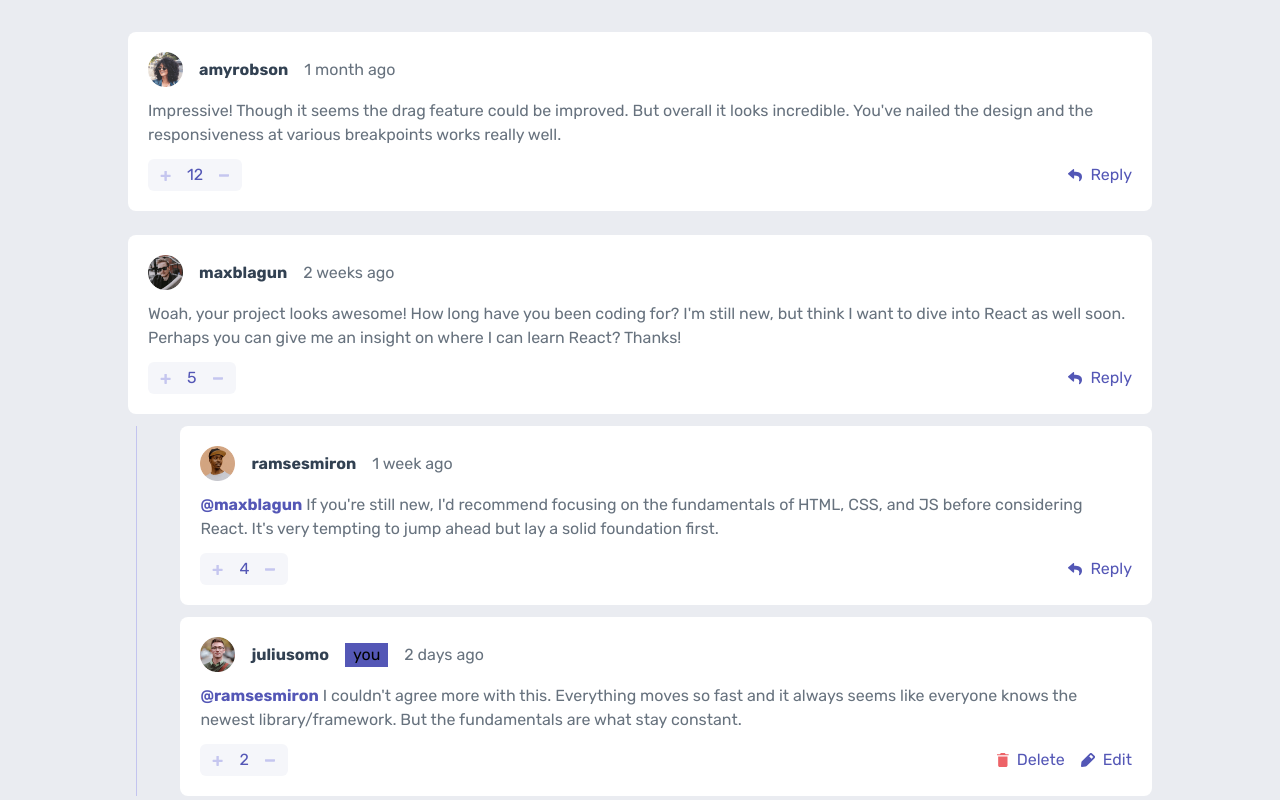
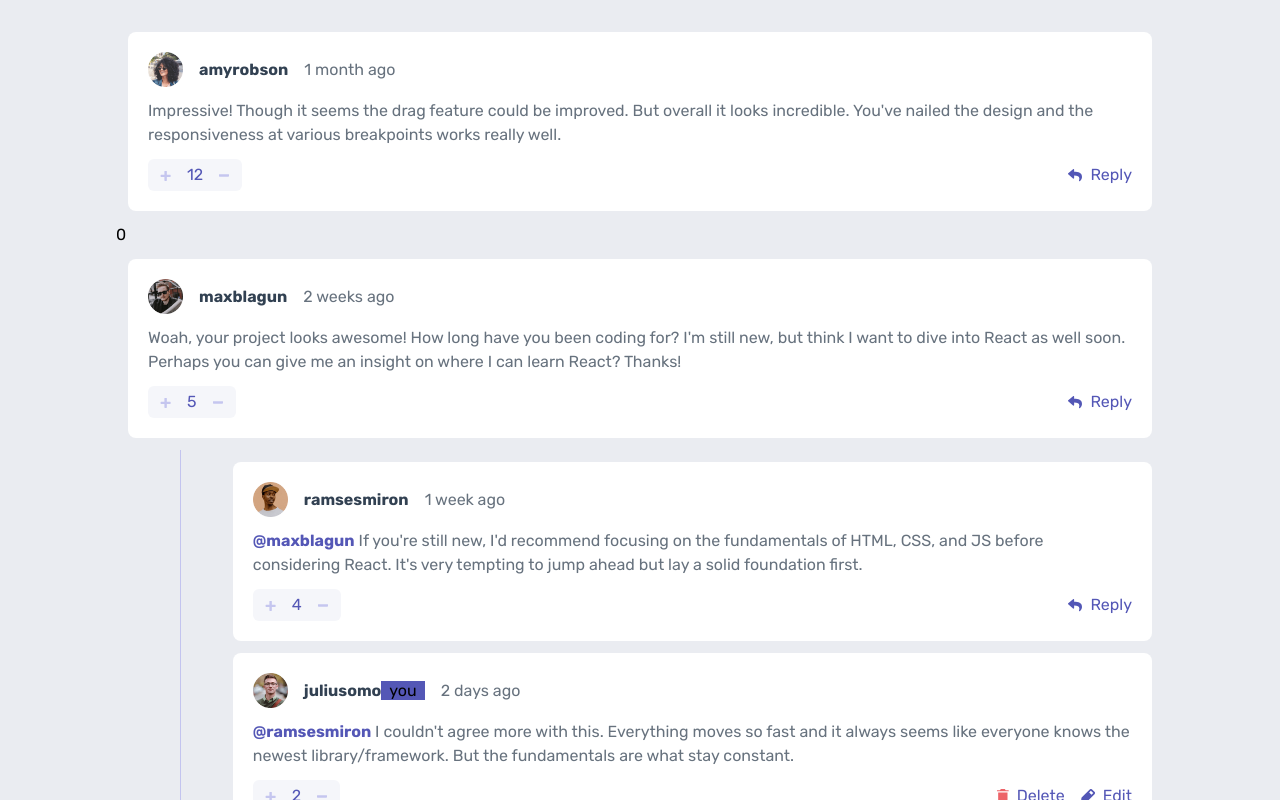
Before and after one commit to NinfarZ/interactive-comments-section, a Next.js app: page / in a window 1280 px wide. Shown: the top 800 px of the page. Built offline with nearby package versions, Linux system fonts and the light colour scheme.

Commit message:
Updated replying logic

```diff
--- a/package.json
+++ b/package.json
@@ -11,6 +11,7 @@
   "dependencies": {
     "eslint": "8.35.0",
     "eslint-config-next": "13.2.3",
+    "moment": "^2.29.4",
     "next": "13.2.3",
     "react": "18.2.0",
     "react-dom": "18.2.0"
--- a/pages/Comment.js
+++ b/pages/Comment.js
@@ -1,16 +1,20 @@
 import React from 'react'
 import { useState, useEffect } from 'react'
-import Image from 'next/image'
+import SendComment from './SendComment'
+import moment from 'moment/moment'
+
 
 export default function Comment(props) {
 
     const [score, setScore] = useState(props.score)
+    const [isEditing, setIsEditing] = useState(false)
     const [content, setContent] = useState(props.content)
     const [replies, setReplies] = useState(props.replies)
+    const [isReplying, setIsReplying] = useState(false)
     const [userScore, setUserScore] = useState(0)
     const [isVisible, setIsVisible] = useState(true)
 
-    const isReply = props.hasOwnProperty('replyingTo') ? true : false
+
     function like() {
         if (userScore === 1) return
         setScore(score + 1)
@@ -27,16 +31,119 @@ export default function Comment(props) {
         setIsVisible(false)
     }
 
+    function editComment() {
+        setIsEditing(true)
+    }
+
+    function Content() {
+        const replyTag = props.replyingTo ? `@${props.replyingTo}` : null
+        return (
+            <>
+                {!isEditing && (
+
+                    <p className='text-Grayish-Blue'><span className='text-Moderate-blue font-bold'>{replyTag}</span> {content}</p>
+
+                ) || <ContentEdit />}
+            </>
+        )
+    }
+
+    function ContentEdit() {
+        const handleContentChange = (event) => {
+            setContent(event.target.value)
+        }
+
+        const handleEditSubmit = () => {
+            setIsEditing(false)
+        }
+        return (
+            <div className='flex flex-col'>
+                <textarea onChange={handleContentChange} value={content}
+                    rows='5'
+                    className='bg-White border resize-none border-Light-gray py-2 px-5 rounded-md placeholder:text-start text-Grayish-Blue'
+                    placeholder='Add a comment...' />
+                <div className='flex justify-end my-4'>
+                    <button onClick={handleEditSubmit} className='bg-Moderate-blue px-3 py-1 rounded-md'>UPDATE</button>
+                </div>
+
+            </div>
+        )
+    }
+
+    function Username() {
+        return (
+            <>
+                {props.username === props.currentUser.username && (
+                    <div>
+                        <span className='text-Dark-blue font-bold'>{props.currentUser.username}</span>
+                        <span className='bg-Moderate-blue px-2'>you</span>
+                    </div>
+                ) || <span className='text-Dark-blue font-bold'>{props.username}</span>}
+            </>
+        )
+    }
+
+    function CommentButtons() {
+
+        const handleIsReplying = () => {
+            setIsReplying(true)
+        }
+        if (props.username === props.currentUser.username) {
+            return (
+                <>
+                    <button onClick={removeComment} className='flex space-x-2 items-center py-1 '>
+                        <img src='images/icon-delete.svg' alt='delete' />
+                        <p className='text-Moderate-blue '>Delete</p>
+                    </button>
+                    <button onClick={editComment} className='flex space-x-2 items-center py-1 '>
+                        <img src='images/icon-edit.svg' alt='edit' />
+                        <p className='text-Moderate-blue '>Edit</p>
+                    </button>
+                </>
+            )
+        }
+        return (
+            <button onClick={handleIsReplying} className='flex space-x-2 items-center py-1 '>
+                <img src='images/icon-reply.svg' alt='reply' />
+                <p className='text-Moderate-blue '>Reply</p>
+            </button>
+        )
+    }
+
+
+
+    function addReply(reply) {
+        const myReply = buildReply(reply)
+        setReplies(previousReplies => [...previousReplies, myReply])
+        setIsReplying(false)
+    }
+
+    function buildReply(text) {
+        const date = moment()
+        const newComment = {
+            id: replies.length + 1,
+            content: text,
+            createdAt: date.fromNow(),
+            score: 0,
+            user: props.currentUser,
+            replyingTo: props.username,
+            replies: []
+        }
+
+        return newComment
+    }
+
     return (
         <>
             {isVisible && (
+                <div>
                     <div className='bg-White m-3 p-5 rounded-lg max-w-5xl space-y-3'>
                         <div className='flex justify-start items-center space-x-4'>
                             <img src={props.image.png} width={35} height={35} alt='pfp' />
-                        <Username currentUser={props.currentUser} username={props.username} />
+                            <Username />
                             <span className='text-Grayish-Blue'>{props.createdAt}</span>
                         </div>
-                    <Content replyingTo={props.replyingTo} content={props.content} />
+                        <Content />
                         <div className='flex justify-between my-3'>
                             <div className='flex space-x-4 bg-Very-light-gray px-3 py-1 rounded-md'>
                                 <button onClick={like}>
@@ -49,57 +156,15 @@ export default function Comment(props) {
                             </div>
 
                             <div className='flex space-x-4'>
-                            <CommentButtons removeComment={removeComment} currentUser={props.currentUser} username={props.username} />
+                                <CommentButtons />
                             </div>
                         </div>
+                    </div>
+                    {isReplying && (
+                        <SendComment buttonText={'REPLY'} submitComment={addReply} image={props.currentUser.image.png} />
+                    )}
                 </div>
             )}
         </>
     )
 }
-
-function Content(props) {
-    const replyTag = props.replyingTo ? `@${props.replyingTo}` : null
-    return (
-        <p className='text-Grayish-Blue'><span className='text-Moderate-blue font-bold'>{replyTag}</span> {props.content}</p>
-    )
-}
-
-function Username(props) {
-    if (props.username === props.currentUser) {
-        return (
-            <>
-                <span className='text-Dark-blue font-bold'>{props.currentUser}</span>
-                <span className='bg-Moderate-blue px-2'>you</span>
-            </>
-        )
-    }
-    return (
-        <>
-            <span className='text-Dark-blue font-bold'>{props.username}</span>
-        </>
-    )
-}
-
-function CommentButtons(props) {
-    if (props.username === props.currentUser) {
-        return (
-            <>
-                <button onClick={props.removeComment} className='flex space-x-2 items-center py-1 '>
-                    <img src='images/icon-delete.svg' alt='delete' />
-                    <p className='text-Moderate-blue '>Delete</p>
-                </button>
-                <button className='flex space-x-2 items-center py-1 '>
-                    <img src='images/icon-edit.svg' alt='edit' />
-                    <p className='text-Moderate-blue '>Edit</p>
-                </button>
-            </>
-        )
-    }
-    return (
-        <button className='flex space-x-2 items-center py-1 '>
-            <img src='images/icon-reply.svg' alt='reply' />
-            <p className='text-Moderate-blue '>Reply</p>
-        </button>
-    )
-}
--- a/pages/CommentBlock.js
+++ b/pages/CommentBlock.js
@@ -1,12 +1,22 @@
 import React from 'react'
 import Comment from './Comment'
+import { useState, useEffect } from 'react'
+import SendComment from './SendComment'
+import moment from 'moment/moment'
 
 export default function CommentBlock(props) {
+    const [isReplying, setIsReplying] = useState(false)
+    const [replies, setReplies] = useState(props.comment.replies)
+
+    // useEffect(() => {
+    //     mapReplies(props.comment)
+    // }, [replies])
 
     function buildComment(comment) {
         const userData = comment.user
-        return <Comment currentUser={props.currentUser.username}
+        return <Comment currentUser={props.currentUser}
             key={comment.id}
+            setIsReplying={false}
             content={comment.content}
             createdAt={comment.createdAt}
             score={comment.score}
@@ -16,18 +26,27 @@ export default function CommentBlock(props) {
         />
     }
 
-    function buildReplies(comment) {
-        if (!comment.replies.length) return
-        console.log(comment.replies.length)
-        return comment.replies.map(reply => buildComment(reply))
+    function mapReplies(replies) {
+        if (!replies.length) return
+
+        return replies.map(reply => buildComment(reply))
     }
+
+
 
     return (
         <div>
-            {buildComment(props.comment)}
-            <div className='before:content-[""] before:absolute before:bottom-0 before:top-0 before:left-5 before:border-l before:border-l-Light-grayish-blue relative'>
-                <div className='w-[95%] ml-auto'>
-                    {buildReplies(props.comment)}
+            <div>
+                {buildComment(props.comment)}
+            </div>
+            <div>
+                {isReplying && (
+                    <SendComment buttonText={'REPLY'} submitComment={addReply} image={props.currentUser.image.png} />
+                )}
+            </div>
+            <div className='before:content-[""] before:absolute before:bottom-0 before:top-0 before:left-16 before:border-l before:border-l-Light-grayish-blue relative'>
+                <div className='w-[90%] ml-auto'>
+                    {mapReplies(replies)}
                 </div>
             </div>
         </div>
--- a/pages/SendComment.js
+++ b/pages/SendComment.js
@@ -1,14 +1,24 @@
-import React from 'react'
+import React, { useState } from 'react'
 
 export default function SendComment(props) {
+    const [comment, setComment] = useState('')
+    const [buttonText, setButtonText] = useState(props.buttonText)
+
+    const handleCommentChange = (event) => {
+        setComment(event.target.value)
+    }
+
+    const handleCommentSubmit = () => {
+        props.submitComment(comment)
+    }
     return (
         <div className=' bg-White m-3 p-5 rounded-lg flex flex-col max-w-5xl space-y-3'>
 
-            <textarea rows='5' className='bg-White border resize-none border-Light-gray py-2 px-5 rounded-md placeholder:text-start text-Grayish-Blue' placeholder='Add a comment...' />
+            <textarea onChange={handleCommentChange} value={comment} rows='5' className='bg-White border resize-none border-Light-gray py-2 px-5 rounded-md placeholder:text-start text-Grayish-Blue' placeholder='Add a comment...' />
 
             <div className='flex justify-between py-2'>
                 <img src={props.image} width={35} height={35} alt='pfp' />
-                <button className='bg-Moderate-blue px-5 py-1 rounded-md'>SEND</button>
+                <button onClick={handleCommentSubmit} className='bg-Moderate-blue px-5 py-1 rounded-md'>{buttonText}</button>
             </div>
         </div>
     )
--- a/pages/index.js
+++ b/pages/index.js
@@ -1,19 +1,70 @@
 import { data } from 'autoprefixer'
 import Head from 'next/head'
+import { useState } from 'react'
 import Comment from './Comment'
 import SendComment from './SendComment'
 import CommentBlock from './CommentBlock'
 import commentsData from './api/data.json'
+import moment from 'moment/moment'
 
 export default function Home() {
 
 
   const currentUser = commentsData.currentUser
-  let commentSection = commentsData.comments
+  const [commentSection, setCommentSetion] = useState(commentsData.comments)
 
 
-  function buildCommentSection() {
-    return commentSection.map(comment => <CommentBlock key={comment.id} currentUser={currentUser} comment={comment} />)
+  function buildCommentSection(comments) {
+    return commentSection.map(comment => buildComment(comment))
+  }
+
+  function buildComment(comment) {
+    const userData = comment.user
+    return (
+      <>
+        <div>
+          <Comment currentUser={currentUser}
+            key={comment.id}
+            setIsReplying={false}
+            content={comment.content}
+            createdAt={comment.createdAt}
+            score={comment.score}
+            replies={comment.replies}
+            replyingTo={comment.replyingTo || null}
+            {...userData}
+          />
+
+        </div>
+        {comment.replies && comment.replies.length && (
+          <div className='before:content-[""] before:absolute before:bottom-0 before:top-0 before:left-16 before:border-l before:border-l-Light-grayish-blue relative'>
+            <div className='w-[90%] ml-auto'>
+              {comment.replies.map(reply => buildComment(reply))}
+            </div>
+          </div>
+        )}
+
+      </>
+
+    )
+  }
+
+  function buildCommentObj(text) {
+    const date = moment()
+    const newComment = {
+      id: commentSection.length + 1,
+      content: text,
+      createdAt: date.fromNow(),
+      score: 0,
+      user: currentUser,
+      replies: []
+    }
+
+    return newComment
+  }
+
+  function addNewComment(text) {
+    const newComment = buildCommentObj(text)
+    setCommentSetion(previousComments => [...previousComments, newComment])
   }
 
   return (
@@ -26,9 +77,9 @@ export default function Home() {
       </Head>
       <main className='bg-Light-gray min-h-screen font-rubik pt-5 flex justify-center'>
         <section className='flex flex-col '>
-          {buildCommentSection()}
+          {buildCommentSection(commentSection)}
 
-          <SendComment image={currentUser.image.png} />
+          <SendComment buttonText={'SEND'} submitComment={addNewComment} image={currentUser.image.png} />
         </section>
 
       </main>
```
Also changed, not shown: 1 other file (tests, documents, lock files or other folders). Lines whose indentation alone changed are shown as unchanged.
